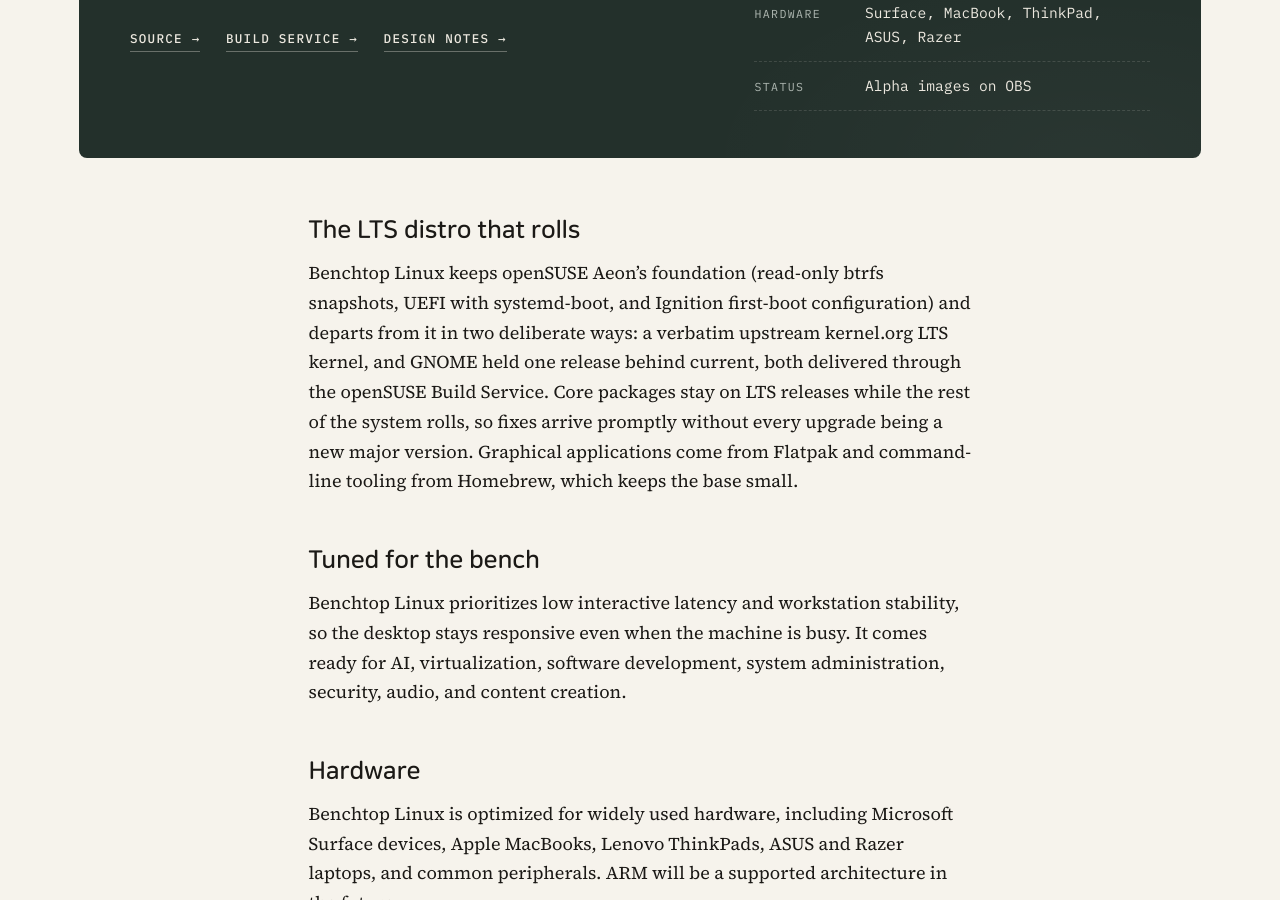
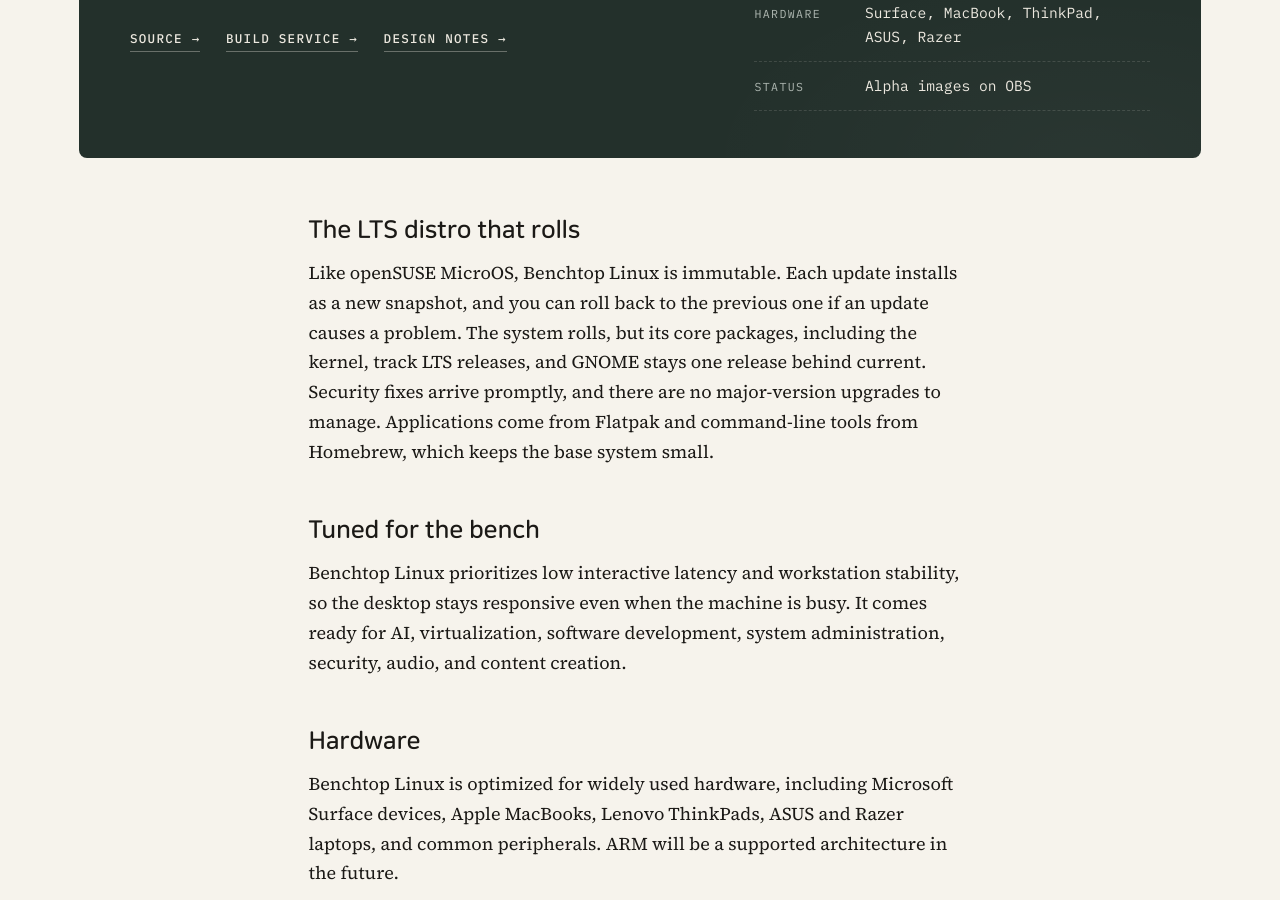
Before and after one commit to TechnicompLabs/technicomplabs.github.io, a Jekyll site: the page built from _pages/benchtop.md, in a window 1280 px wide and 900 px high, scrolled down 749 px. Built offline with Jekyll 4.4.1, drawn with Linux system fonts in a browser that asks for light colours.

Commit message:
Benchtop: plain-language description of the release model

```diff
--- a/_pages/benchtop.md
+++ b/_pages/benchtop.md
@@ -18,7 +18,7 @@ description: "Technicomp Benchtop Linux, the operating system for the technical
 
 ## The LTS distro that rolls
 
-Benchtop Linux keeps openSUSE Aeon's foundation (read-only btrfs snapshots, UEFI with systemd-boot, and Ignition first-boot configuration) and departs from it in two deliberate ways: a verbatim upstream kernel.org LTS kernel, and GNOME held one release behind current, both delivered through the openSUSE Build Service. Core packages stay on LTS releases while the rest of the system rolls, so fixes arrive promptly without every upgrade being a new major version. Graphical applications come from Flatpak and command-line tooling from Homebrew, which keeps the base small.
+Like openSUSE MicroOS, Benchtop Linux is immutable. Each update installs as a new snapshot, and you can roll back to the previous one if an update causes a problem. The system rolls, but its core packages, including the kernel, track LTS releases, and GNOME stays one release behind current. Security fixes arrive promptly, and there are no major-version upgrades to manage. Applications come from Flatpak and command-line tools from Homebrew, which keeps the base system small.
 
 ## Tuned for the bench
 
```
